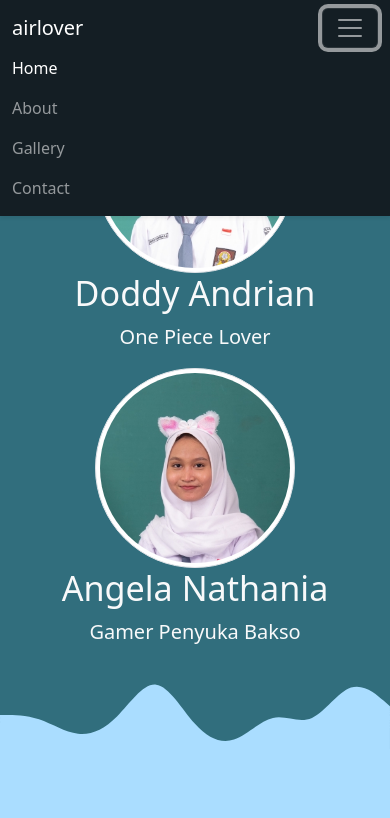
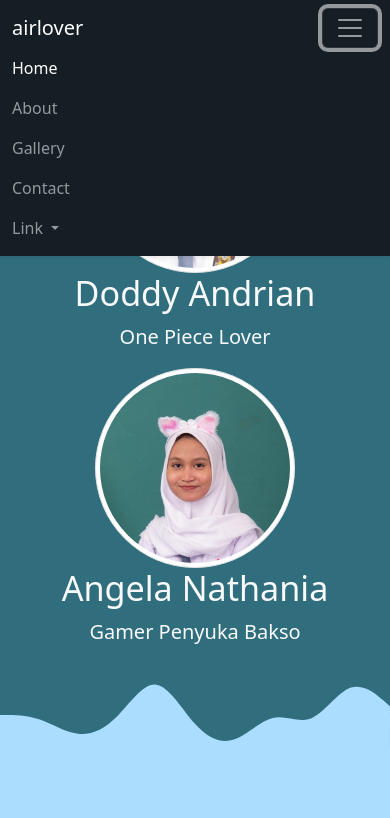
Before and after one commit to doddyandrian/airlover, a plain HTML site: page index.html in a window 390 px wide. Both pictures are taken after a click on the button "Toggle navigation". Shown: the top 818 px of the page. Drawn offline with nearby package versions, Linux system fonts and the light colour scheme.

Commit message:
Menambahkan menu Link pada Navbar dan menambahkan link untuk ke Bunga

```diff
--- a/index.html
+++ b/index.html
@@ -22,7 +22,7 @@
           <span class="navbar-toggler-icon"></span>
         </button>
         <div class="collapse navbar-collapse" id="navbarNav">
-          <ul class="navbar-nav ms-auto">
+          <ul class="navbar-nav ms-auto justify-content-end flex-grow-1 pe-3">
             <li class="nav-item">
               <a class="nav-link active" aria-current="page" href="#">Home</a>
             </li>
@@ -34,6 +34,12 @@
             </li>
             <li class="nav-item">
               <a class="nav-link" href="#contact">Contact</a>
+            </li>
+            <li class="nav-item dropdown">
+              <a class="nav-link dropdown-toggle" href="#" role="button" data-bs-toggle="dropdown" aria-expanded="false"> Link </a>
+              <ul class="dropdown-menu">
+                <li><a class="dropdown-item" href="#">Bunga</a></li>
+              </ul>
             </li>
           </ul>
         </div>
```
